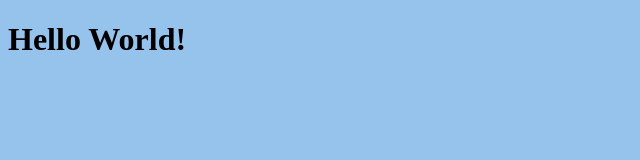
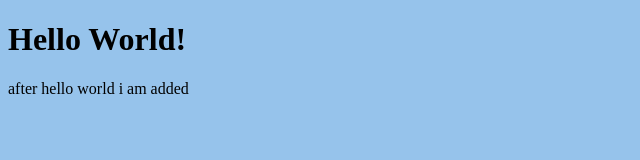
Before and after one commit to HexDavid/project1, a plain HTML site: page index.html in a window 1280 px wide. Shown: the whole page, without its empty margins (0-640 px from the left). Drawn offline with Linux system fonts and the light colour scheme.

Commit message:
second line added

```diff
--- a/index.html
+++ b/index.html
@@ -9,5 +9,6 @@
   </head>
   <body>
     <h1>Hello World!</h1>
+    <p>after hello world i am added</p>
   </body>
 </html>
```
